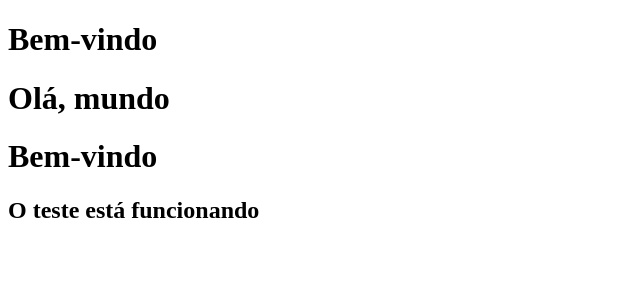
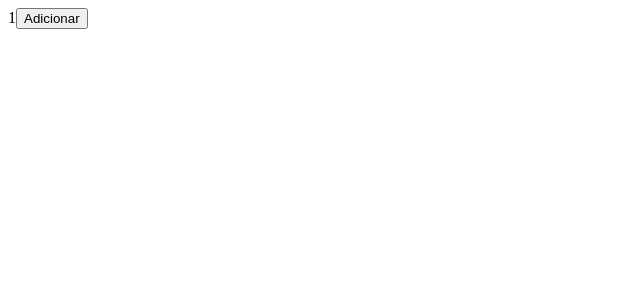
Before and after one commit to artucorreia/curso-angular, an Angular app in the folder meu-primeiro-projeto/: page / in a window 1280 px wide. Shown: the top 300 px of the page, without its empty margins (0-640 px from the left). Built offline with nearby package versions, Linux system fonts and the light colour scheme.

Commit message:
ngDoCheck

```diff
--- a/meu-primeiro-projeto/src/app/app.component.html
+++ b/meu-primeiro-projeto/src/app/app.component.html
@@ -1,5 +1,8 @@
-<app-title></app-title>
+<!-- <app-title></app-title>
 <app-title title="Olá, mundo"></app-title>
 <app-title></app-title>
-<app-teste></app-teste>
+<app-teste></app-teste> -->
+<span>{{valor}}</span>
+<!-- <input type="button" value="Adicionar" onclick="add()"> -->
+<button (click)="add()">Adicionar</button>
 <router-outlet></router-outlet>
--- a/meu-primeiro-projeto/src/app/app.component.ts
+++ b/meu-primeiro-projeto/src/app/app.component.ts
@@ -6,8 +6,14 @@ import { Component } from '@angular/core';
   styleUrls: ['./app.component.scss']
 })
 export class AppComponent {
+  public valor: number;
+
   constructor () {
+    this.valor = 1;
+  }
 
+  add(): number {
+    return this.valor++;
   }
 
   ngDoCheck(): void {
```
